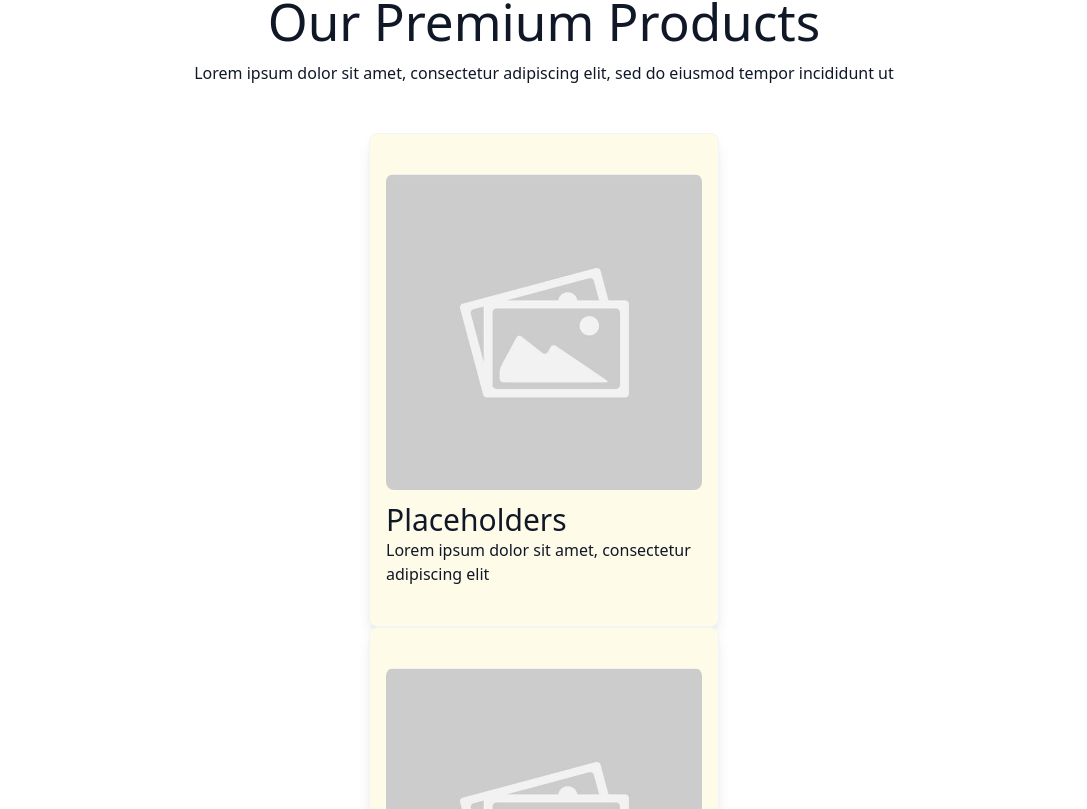
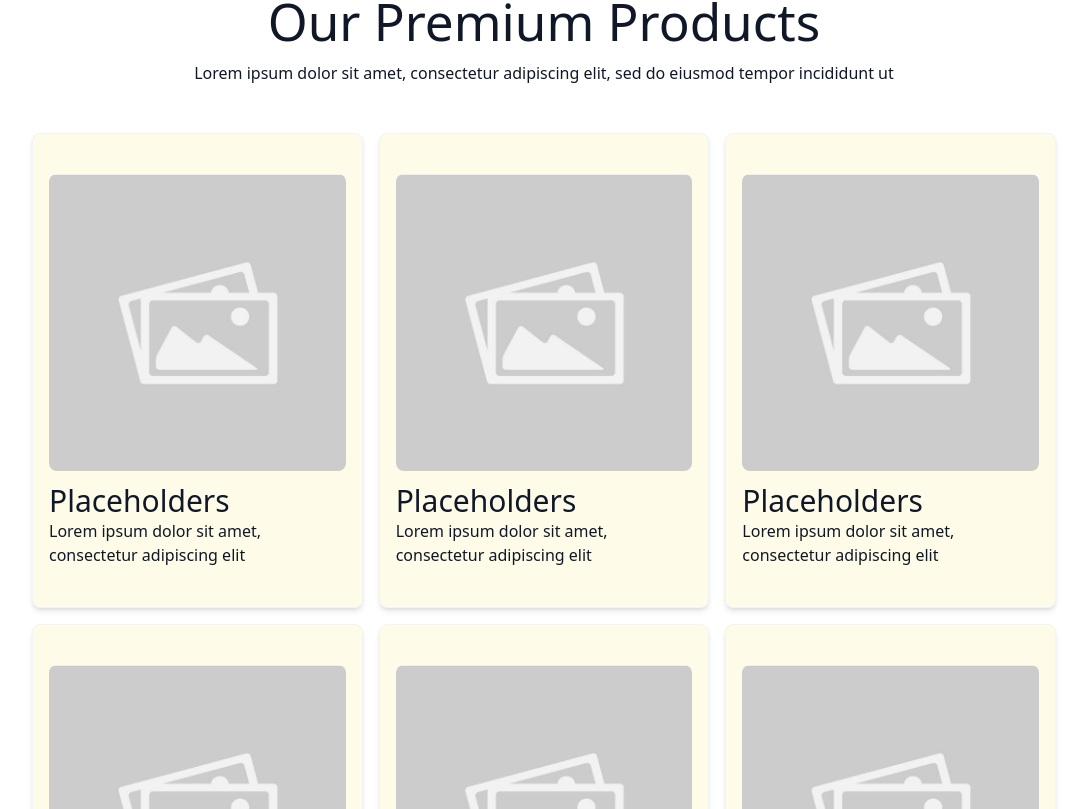
Before and after one commit to novel182/dairy, a React (Vite) app: page / in a window 1280 px wide. Shown: the part 1411-2220 px from the top of the page, without its empty margins (96-1183 px from the left). Built offline with nearby package versions, Linux system fonts and the light colour scheme.

Commit message:
responsive grid; fix hero overflow

```diff
--- a/src/Components/Hero.tsx
+++ b/src/Components/Hero.tsx
@@ -3,7 +3,7 @@ const Hero = () => {
     const ctaText = 'Request an order'
 
     return (
-        <section className="h-screen w-screen flex items-center justify-center">
+        <section className="h-screen flex items-center justify-center">
             <div className="absolute inset-0 bg-[url(hero2.jpg)] bg-no-repeat bg-cover bg-center">
                 <div className="absolute inset-0 bg-black/40"/>
             </div>
--- a/src/Components/ProductShowcase/ProductCard.tsx
+++ b/src/Components/ProductShowcase/ProductCard.tsx
@@ -5,7 +5,7 @@ type ProductCardProps = {
 
 const ProductCard = ({title, description}: ProductCardProps) => {
     return (
-        <div className="border border-slate-100 shadow-lg hover:shadow-xl rounded-lg px-4 py-10 max-w-[350px] bg-yellow-50">
+        <div className="border border-slate-100 shadow-md hover:shadow-lg rounded-lg px-4 py-10 max-w-[350px] bg-yellow-50">
             <img src="placeholder.jpg" className="rounded-lg"/>
             <h2 className="text-3xl mt-3">{title}</h2>
             <p>{description}</p>
--- a/src/Components/ProductShowcase/index.tsx
+++ b/src/Components/ProductShowcase/index.tsx
@@ -15,7 +15,7 @@ const ProductShowcase = () => {
         <section className="flex flex-col w-[80%] mx-auto items-center my-[32px]">
             <h1 className="mt-10">{sectionHeader}</h1>
             <p className="mt-3 mb-10">{desc}</p>
-            <div className="mt-2">
+            <div className="mt-2 grid md:grid-cols-2 lg:grid-cols-3 gap-4">
                 {cards.map(({title, description}) =>
                     <ProductCard title={title} description={description}/>
                 )}
```
